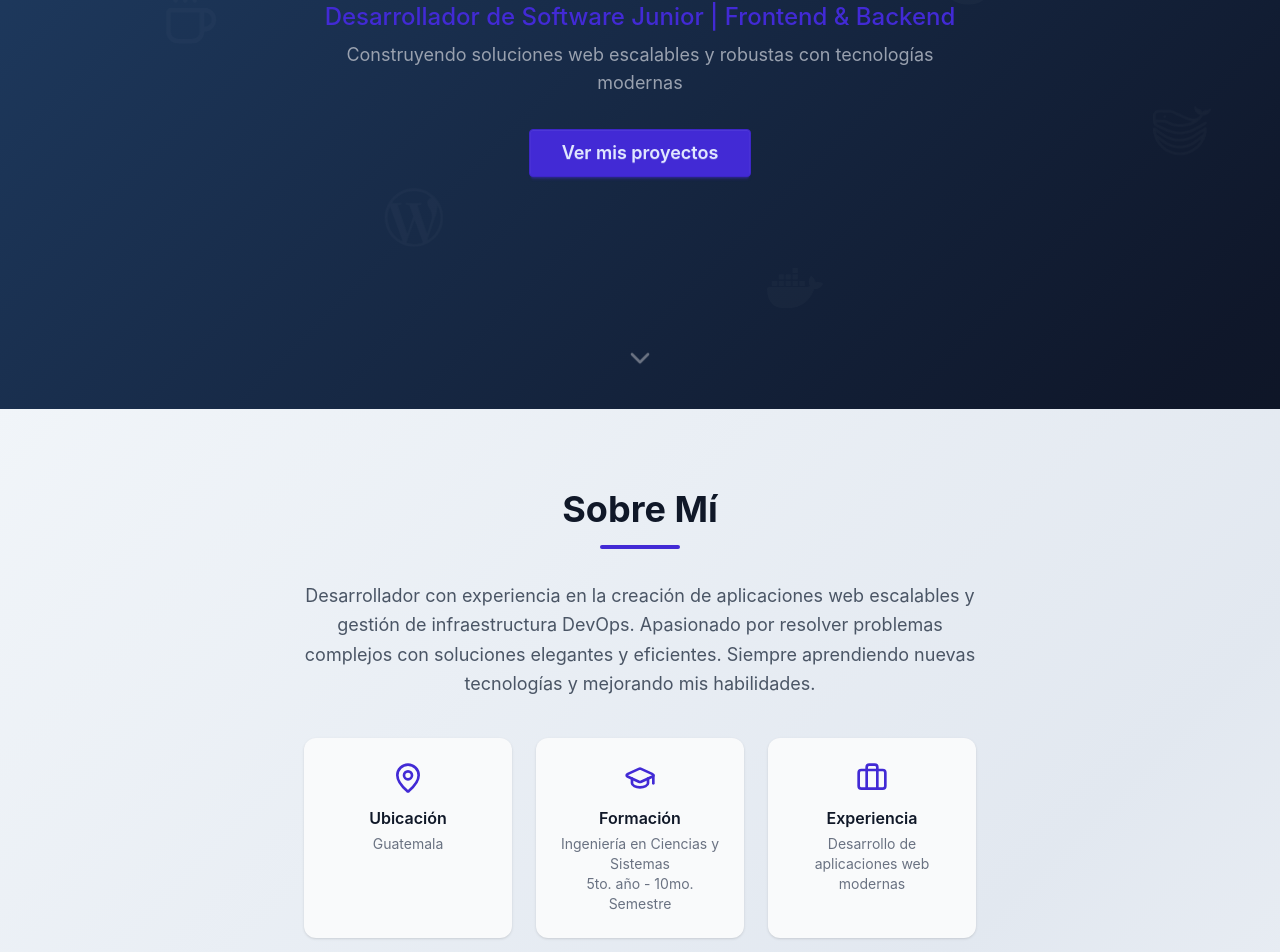
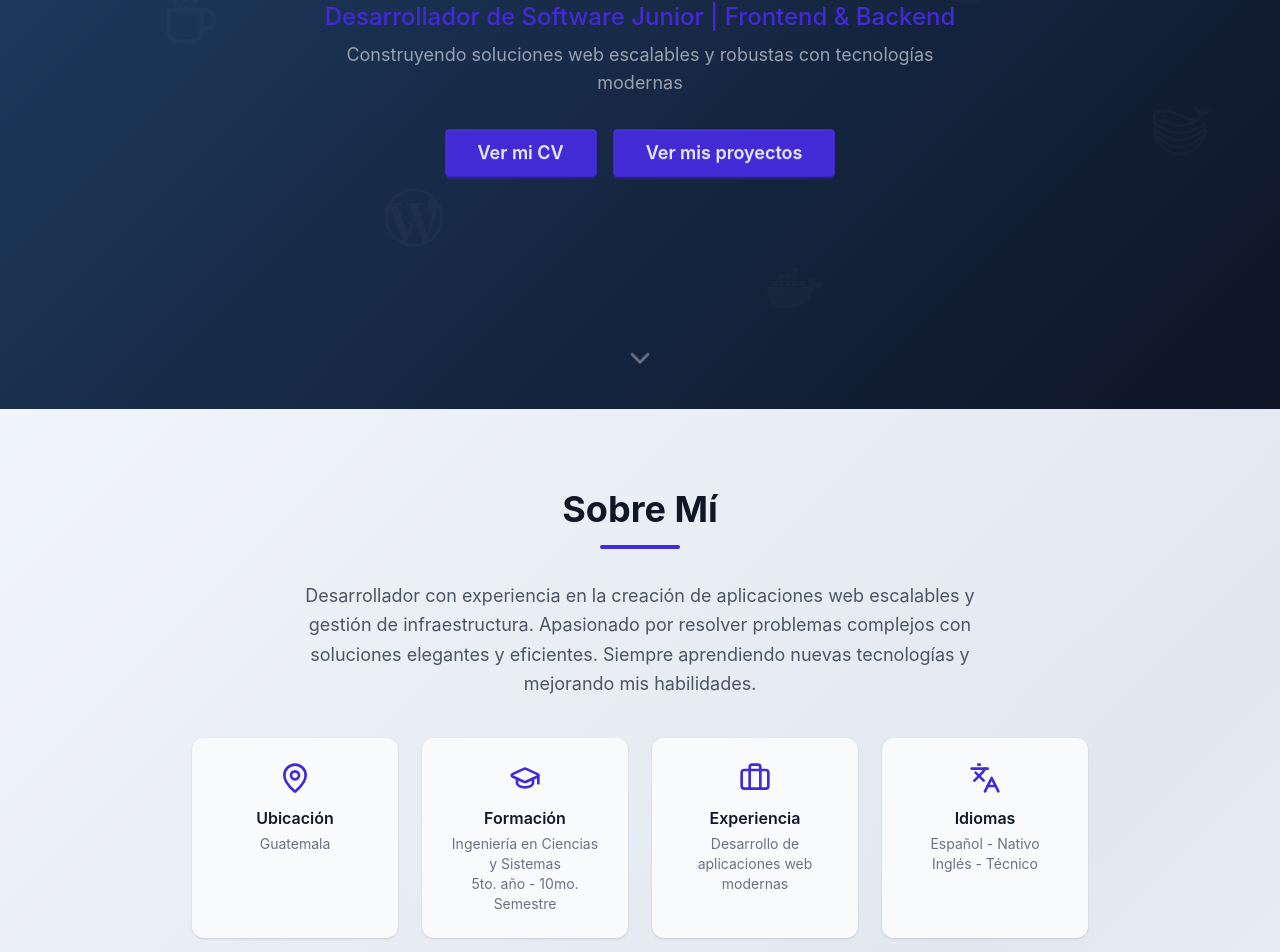
Before and after one commit to Juan-D15/portafolio-web, a React (Vite) app in the folder portafolio-jcd/: page / in a window 1280 px wide. Shown: the part 391-1343 px from the top of the page. Built offline with nearby package versions, Linux system fonts and the light colour scheme.

Commit message:
cambios de textos e iconos

```diff
--- a/portafolio-jcd/src/components/About.jsx
+++ b/portafolio-jcd/src/components/About.jsx
@@ -1,5 +1,5 @@
 import React from 'react';
-import { MapPin, GraduationCap, Briefcase } from 'lucide-react';
+import { MapPin, GraduationCap, Briefcase, Languages } from 'lucide-react';
 
 const About = () => {
   return (
@@ -12,12 +12,12 @@ const About = () => {
 
         <p className="text-gray-600 text-lg mb-10 leading-relaxed max-w-2xl mx-auto">
           Desarrollador con experiencia en la creación de aplicaciones web escalables
-          y gestión de infraestructura DevOps. Apasionado por resolver problemas complejos con
+          y gestión de infraestructura. Apasionado por resolver problemas complejos con
           soluciones elegantes y eficientes. Siempre aprendiendo nuevas tecnologías y mejorando
           mis habilidades.
         </p>
 
-        <div className="grid grid-cols-1 sm:grid-cols-3 gap-6 max-w-2xl mx-auto">
+        <div className="grid grid-cols-1 sm:grid-cols-2 lg:grid-cols-4 gap-6 max-w-4xl mx-auto">
           <div className="bg-gray-50 rounded-xl p-6 text-center shadow-sm hover:shadow-md transition-shadow">
             <MapPin className="w-8 h-8 text-primary mx-auto mb-3" />
             <p className="text-gray-900 font-semibold mb-1">Ubicación</p>
@@ -34,6 +34,12 @@ const About = () => {
             <p className="text-gray-900 font-semibold mb-1">Experiencia</p>
             <p className="text-sm text-gray-500">Desarrollo de aplicaciones web modernas</p>
           </div>
+          <div className="bg-gray-50 rounded-xl p-6 text-center shadow-sm hover:shadow-md transition-shadow">
+            <Languages className="w-8 h-8 text-primary mx-auto mb-3" />
+            <p className="text-gray-900 font-semibold mb-1">Idiomas</p>
+            <p className="text-sm text-gray-500">Español - Nativo</p>
+            <p className="text-sm text-gray-500">Inglés - Técnico</p>
+          </div>
         </div>
       </div>
     </section>
--- a/portafolio-jcd/src/components/Hero.jsx
+++ b/portafolio-jcd/src/components/Hero.jsx
@@ -99,12 +99,22 @@ const Hero = () => {
         <p className="text-gray-400 text-lg mb-8 max-w-2xl mx-auto">
           Construyendo soluciones web escalables y robustas con tecnologías modernas
         </p>
+        <div className="flex flex-col sm:flex-row gap-4 justify-center items-center">
+          <a
+            href="/cv/CV%20Juan%20Carlos%20Eduardo%20Chen%20D%C3%ADaz.pdf"
+            target="_blank"
+            rel="noopener noreferrer"
+            className="btn btn-primary btn-lg text-lg px-8 py-3"
+          >
+            Ver mi CV
+          </a>
           <button
             onClick={handleScrollToProjects}
             className="btn btn-primary btn-lg text-lg px-8 py-3"
           >
             Ver mis proyectos
           </button>
+        </div>
       </div>
 
       <div className="absolute bottom-8 animate-bounce z-10">
--- a/portafolio-jcd/src/components/Skills.jsx
+++ b/portafolio-jcd/src/components/Skills.jsx
@@ -8,7 +8,7 @@ const Skills = () => {
       <div className="max-w-6xl mx-auto">
         <div className="text-center mb-12">
           <h2 className="text-3xl md:text-4xl font-bold text-white mb-4">
-            Tecnologías que domino
+            Habilidades
           </h2>
           <div className="w-20 h-1 bg-primary mx-auto rounded"></div>
         </div>
```
Lines whose indentation alone changed are shown as unchanged.
